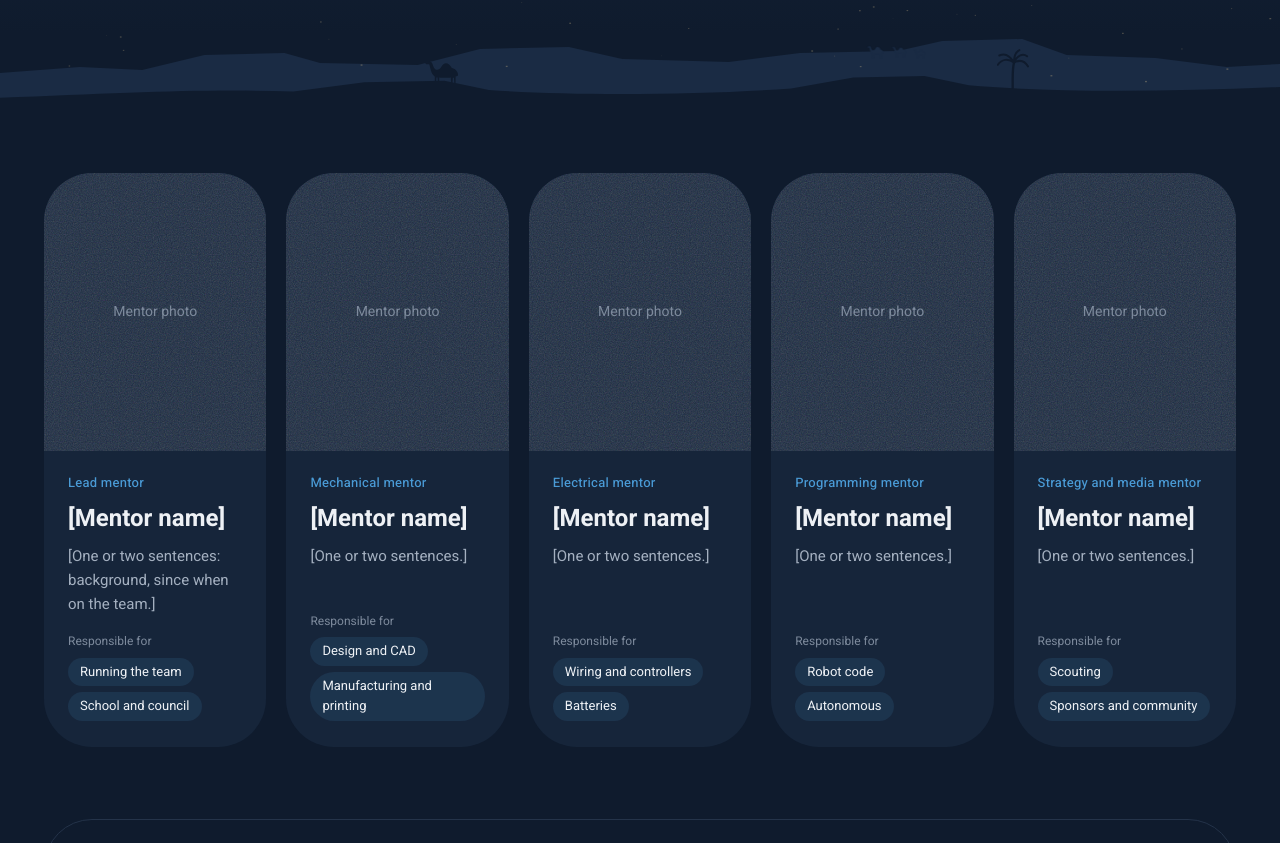
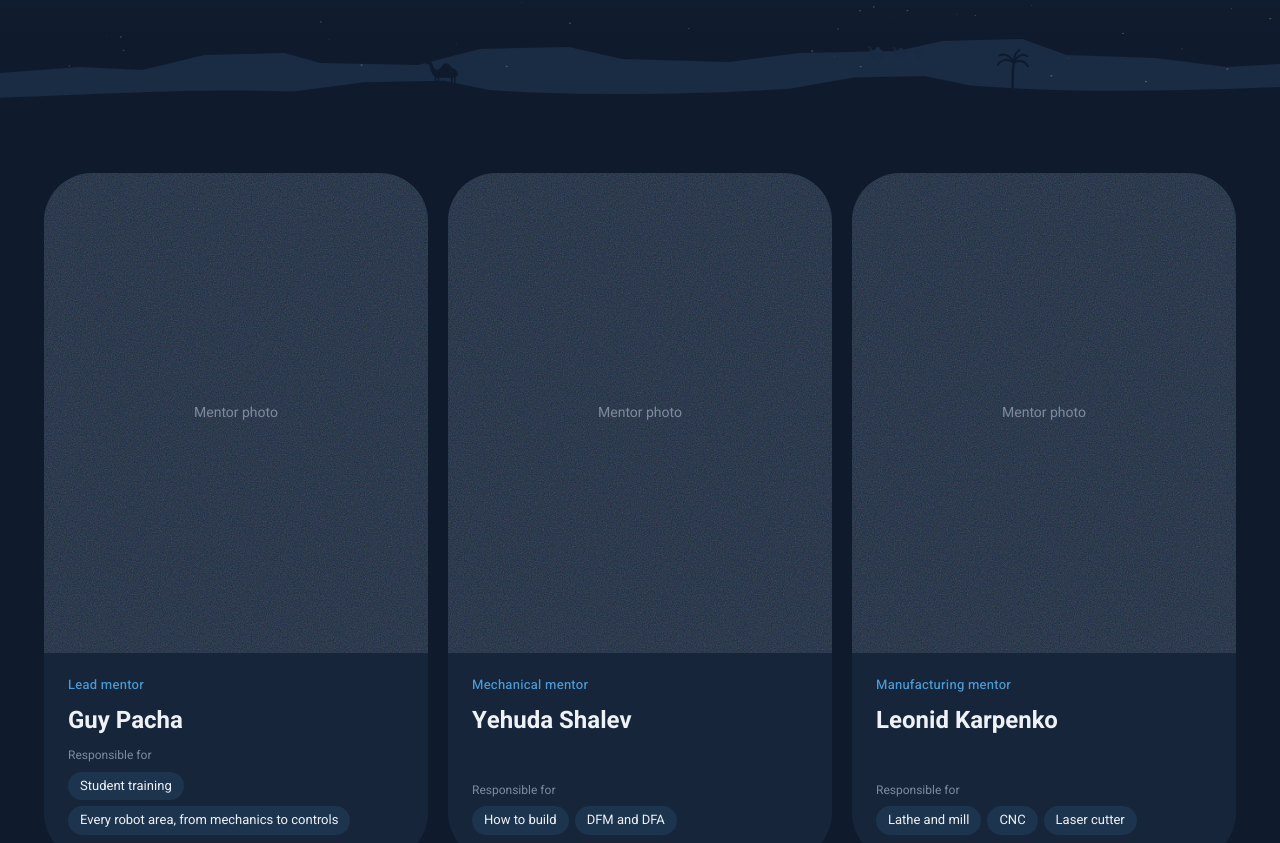
Before and after one commit to guypacha/they3211-website, an Astro site: page /en/team/mentors in a window 1280 px wide. Shown: the part 429-1272 px from the top of the page. Built offline with nearby package versions, Linux system fonts and the light colour scheme; Astro itself is replaced by a stand-in of ours.

Commit message:
Real mentor names and roles; six mentors
Co-Authored-By: Claude Opus 5.5 <noreply@anthropic.com>
Claude-Session: https://claude.ai/code/session_018RPcTNvoaYB1QEZDQGUJfG

```diff
--- a/src/components/Home.astro
+++ b/src/components/Home.astro
@@ -24,7 +24,7 @@ const HE = {
   title: 'בית', desc: 'קבוצת הרובוטיקה של תלמידי ירוחם, שנוסדה בשנת 2009 ומתחרה בליגת FRC מאז 2010.', arrow: '←',
   slidesLbl: 'תמונות מהקבוצה', dotsLbl: 'בחירת תמונה', dot: 'תמונה',
   h1: 'רובוטים מירוחם.',
-  lead: '<bdi>The Y Team</bdi> היא קבוצת הרובוטיקה של תלמידי ירוחם, שנוסדה בשנת 2009 ומתחרה בליגת <bdi>FRC</bdi> מאז 2010. עשרים תלמידים, חמישה מנטורים ורובוט חדש בכל עונה.',
+  lead: '<bdi>The Y Team</bdi> היא קבוצת הרובוטיקה של תלמידי ירוחם, שנוסדה בשנת 2009 ומתחרה בליגת <bdi>FRC</bdi> מאז 2010. עשרים תלמידים, שישה מנטורים ורובוט חדש בכל עונה.',
   join: 'הצטרפו לקבוצה', support: 'תמכו בנו',
   f1: 'שנת הקמה', f2: 'תלמידים מכיתות ט׳ עד י״ב', f3: 'מנטורים', f4: 'מספר המחסן של הסדנה',
   robots: 'הרובוטים', allRobots: 'כל הרובוטים', robotOf: 'הרובוט של', robotPh: 'תמונת רובוט',
@@ -40,7 +40,7 @@ const EN: typeof HE = {
   title: 'Home', desc: 'The robotics team of Yeruham high school students, founded in 2009 and competing in FRC since 2010.', arrow: '→',
   slidesLbl: 'Team photos', dotsLbl: 'Choose a photo', dot: 'Photo',
   h1: 'Robots from Yeruham.',
-  lead: 'The Y Team is the robotics team of high school students in Yeruham, in the Negev desert, founded in 2009 and competing in FRC since 2010. Twenty students, five mentors and a new robot every season.',
+  lead: 'The Y Team is the robotics team of high school students in Yeruham, in the Negev desert, founded in 2009 and competing in FRC since 2010. Twenty students, six mentors and a new robot every season.',
   join: 'Join the team', support: 'Support us',
   f1: 'Founded', f2: 'Students, grades 9 to 12', f3: 'Mentors', f4: 'Our workshop warehouse',
   robots: 'The robots', allRobots: 'All robots', robotOf: 'Robot of', robotPh: 'Robot photo',
@@ -96,7 +96,7 @@ const live = slides.some(s => s.src) ? slides.filter(s => s.src) : slides.slice(
     <div class="facts">
       <div><b data-count="2009">2009</b><span class="lbl">{t.f1}</span></div>
       <div><b data-count="20">20</b><span class="lbl">{t.f2}</span></div>
-      <div><b data-count="5">5</b><span class="lbl">{t.f3}</span></div>
+      <div><b data-count="6">6</b><span class="lbl">{t.f3}</span></div>
       <div><b data-count="52">52</b><span class="lbl">{t.f4}</span></div>
     </div>
   </div></section>
--- a/src/components/Mentors.astro
+++ b/src/components/Mentors.astro
@@ -19,7 +19,7 @@ const t = he
           <div class="mn-b">
             <span class="lbl acc">{m.role[lang]}</span>
             <h2>{m.name[lang]}</h2>
-            <p>{m.bio[lang]}</p>
+            {m.bio && <p>{m.bio[lang]}</p>}
             <span class="mn-own">{t.own}</span>
             <ul class="mn-tags">{m.owns.map(o => <li>{o[lang]}</li>)}</ul>
           </div>
@@ -29,7 +29,7 @@ const t = he
   </div>
 </Base>
 <style>
-.mentors{list-style:none;margin:0;padding:56px 0 0;display:grid;grid-template-columns:repeat(auto-fit,minmax(200px,1fr));gap:20px}
+.mentors{list-style:none;margin:0;padding:56px 0 0;display:grid;grid-template-columns:repeat(3,minmax(0,1fr));gap:20px}
 .mn{display:flex;flex-direction:column;background:var(--bg2);border-radius:var(--r-lg,36px);overflow:hidden}
 .mn :global(.mn-ph){border-radius:0!important;border:0!important}
 .mn-b{padding:22px 24px 26px;display:flex;flex-direction:column;gap:6px;flex:1}
@@ -41,4 +41,6 @@ const t = he
 .mn-cta{margin:72px 0 24px;padding:36px 40px;border-radius:var(--r-lg,36px);border:1px solid var(--line);display:flex;justify-content:space-between;align-items:center;gap:28px;flex-wrap:wrap}
 .mn-cta h2{margin:0 0 6px;font-size:26px}.mn-cta p{margin:0;color:var(--soft);max-width:560px}
 @media(max-width:600px){.mn-cta{padding:26px 22px}}
+@media(max-width:900px){.mentors{grid-template-columns:repeat(2,minmax(0,1fr))}}
+@media(max-width:560px){.mentors{grid-template-columns:minmax(0,1fr)}}
 </style>
--- a/src/data/people.ts
+++ b/src/data/people.ts
@@ -1,40 +1,37 @@
 // Mentors and team structure. Replace the [..] placeholders with real names.
 // Photos: put a file in public/photos/mentors/ and set photo: '/photos/mentors/name.jpg'.
 type T = { he: string; en: string };
-export type Mentor = { name: T; role: T; owns: T[]; bio: T; photo?: string };
+export type Mentor = { name: T; role: T; owns: T[]; bio?: T; photo?: string };
 
 export const mentors: Mentor[] = [
-  { name: { he: '[שם המנטור]', en: '[Mentor name]' }, role: { he: 'מנטור ראשי', en: 'Lead mentor' },
-    owns: [{ he: 'ניהול הקבוצה', en: 'Running the team' }, { he: 'קשר עם בית הספר והמועצה', en: 'School and council' }],
-    bio: { he: '[משפט או שניים: רקע, ממתי בקבוצה.]', en: '[One or two sentences: background, since when on the team.]' } },
-  { name: { he: '[שם המנטור]', en: '[Mentor name]' }, role: { he: 'מנטור מכניקה', en: 'Mechanical mentor' },
-    owns: [{ he: 'תכנון ושרטוט', en: 'Design and CAD' }, { he: 'ייצור והדפסה', en: 'Manufacturing and printing' }],
-    bio: { he: '[משפט או שניים.]', en: '[One or two sentences.]' } },
-  { name: { he: '[שם המנטור]', en: '[Mentor name]' }, role: { he: 'מנטור חשמל', en: 'Electrical mentor' },
-    owns: [{ he: 'חיווט ובקרים', en: 'Wiring and controllers' }, { he: 'סוללות', en: 'Batteries' }],
-    bio: { he: '[משפט או שניים.]', en: '[One or two sentences.]' } },
-  { name: { he: '[שם המנטור]', en: '[Mentor name]' }, role: { he: 'מנטור תכנות', en: 'Programming mentor' },
-    owns: [{ he: 'קוד הרובוט', en: 'Robot code' }, { he: 'אוטונומי', en: 'Autonomous' }],
-    bio: { he: '[משפט או שניים.]', en: '[One or two sentences.]' } },
-  { name: { he: '[שם המנטור]', en: '[Mentor name]' }, role: { he: 'מנטור אסטרטגיה ומדיה', en: 'Strategy and media mentor' },
-    owns: [{ he: 'סקאוטינג', en: 'Scouting' }, { he: 'ספונסרים וקהילה', en: 'Sponsors and community' }],
-    bio: { he: '[משפט או שניים.]', en: '[One or two sentences.]' } },
+  { name: { he: 'גיא פאצ׳ה', en: 'Guy Pacha' }, role: { he: 'מנטור ראשי', en: 'Lead mentor' },
+    owns: [{ he: 'הכשרת התלמידים', en: 'Student training' }, { he: 'כל תחומי הרובוט, ממכניקה ועד בקרה', en: 'Every robot area, from mechanics to controls' }] },
+  { name: { he: 'יהודה שלו', en: 'Yehuda Shalev' }, role: { he: 'מנטור מכניקה', en: 'Mechanical mentor' },
+    owns: [{ he: 'איך בונים', en: 'How to build' }, { he: 'תכנון לייצור ולהרכבה', en: 'DFM and DFA' }] },
+  { name: { he: 'לאוניד קרפנקו', en: 'Leonid Karpenko' }, role: { he: 'מנטור ייצור', en: 'Manufacturing mentor' },
+    owns: [{ he: 'מחרטה וכרסומת', en: 'Lathe and mill' }, { he: 'CNC', en: 'CNC' }, { he: 'חותך לייזר', en: 'Laser cutter' }] },
+  { name: { he: 'לירון גורי', en: 'Liron Guri' }, role: { he: 'רכש ותקציב', en: 'Purchasing and budget' },
+    owns: [{ he: 'רכש', en: 'Purchasing' }, { he: 'תקציב', en: 'Budget' }] },
+  { name: { he: 'ציפי', en: 'Tzipi' }, role: { he: 'מנטורית מדיה', en: 'Media mentor' },
+    owns: [{ he: 'צילום', en: 'Photography' }, { he: 'רשתות חברתיות', en: 'Social media' }] },
+  { name: { he: 'רחל קנול', en: 'Rachel Knol' }, role: { he: 'מנטורית קהילה', en: 'Community mentor' },
+    owns: [{ he: 'התנדבות', en: 'Volunteering' }, { he: 'פרויקטים של הקבוצה', en: 'Team projects' }] },
 ];
 
 export type Dept = { name: T; lead: T; mentor: T; does: T[] };
 export const leadership = {
-  head: { title: { he: 'מנטור ראשי', en: 'Lead mentor' }, who: { he: '[שם]', en: '[Name]' }, does: { he: 'אחראי על הקבוצה, התקציב והקשר עם בית הספר, המועצה והספונסרים.', en: 'Responsible for the team, the budget, and the link to the school, council and sponsors.' } },
+  head: { title: { he: 'מנטור ראשי', en: 'Lead mentor' }, who: { he: 'גיא פאצ׳ה', en: 'Guy Pacha' }, does: { he: 'מוביל את ההכשרה של התלמידים בכל תחומי הרובוט, ממכניקה ועד בקרה.', en: 'Leads student training in every robot area, from mechanics to controls.' } },
   captains: { title: { he: 'קפטנים', en: 'Captains' }, who: { he: '[שני תלמידים]', en: '[Two students]' }, does: { he: 'מובילים את התלמידים ביום יום, קובעים יעדים לשבוע ומחברים בין המחלקות.', en: 'Lead the students day to day, set weekly goals and connect the departments.' } },
 };
 export const depts: Dept[] = [
-  { name: { he: 'מכניקה', en: 'Mechanical' }, lead: { he: '[ראש מחלקה]', en: '[Lead]' }, mentor: { he: '[מנטור]', en: '[Mentor]' },
+  { name: { he: 'מכניקה', en: 'Mechanical' }, lead: { he: '[ראש מחלקה]', en: '[Lead]' }, mentor: { he: 'יהודה שלו, לאוניד קרפנקו', en: 'Yehuda Shalev, Leonid Karpenko' },
     does: [{ he: 'תכנון', en: 'Design' }, { he: 'ייצור', en: 'Manufacturing' }, { he: 'הרכבה', en: 'Assembly' }] },
-  { name: { he: 'חשמל', en: 'Electrical' }, lead: { he: '[ראש מחלקה]', en: '[Lead]' }, mentor: { he: '[מנטור]', en: '[Mentor]' },
+  { name: { he: 'חשמל', en: 'Electrical' }, lead: { he: '[ראש מחלקה]', en: '[Lead]' }, mentor: { he: 'גיא פאצ׳ה', en: 'Guy Pacha' },
     does: [{ he: 'חיווט', en: 'Wiring' }, { he: 'בקרים', en: 'Controllers' }, { he: 'סוללות', en: 'Batteries' }] },
-  { name: { he: 'תכנות', en: 'Programming' }, lead: { he: '[ראש מחלקה]', en: '[Lead]' }, mentor: { he: '[מנטור]', en: '[Mentor]' },
+  { name: { he: 'תכנות', en: 'Programming' }, lead: { he: '[ראש מחלקה]', en: '[Lead]' }, mentor: { he: 'גיא פאצ׳ה', en: 'Guy Pacha' },
     does: [{ he: 'קוד הרובוט', en: 'Robot code' }, { he: 'אוטונומי', en: 'Autonomous' }, { he: 'ראייה', en: 'Vision' }] },
-  { name: { he: 'אסטרטגיה', en: 'Strategy' }, lead: { he: '[ראש מחלקה]', en: '[Lead]' }, mentor: { he: '[מנטור]', en: '[Mentor]' },
+  { name: { he: 'אסטרטגיה', en: 'Strategy' }, lead: { he: '[ראש מחלקה]', en: '[Lead]' }, mentor: { he: 'גיא פאצ׳ה', en: 'Guy Pacha' },
     does: [{ he: 'ניתוח המשחק', en: 'Game analysis' }, { he: 'סקאוטינג', en: 'Scouting' }, { he: 'נהיגה', en: 'Drive team' }] },
-  { name: { he: 'מדיה ועסקים', en: 'Media and business' }, lead: { he: '[ראש מחלקה]', en: '[Lead]' }, mentor: { he: '[מנטור]', en: '[Mentor]' },
+  { name: { he: 'מדיה ועסקים', en: 'Media and business' }, lead: { he: '[ראש מחלקה]', en: '[Lead]' }, mentor: { he: 'ציפי, רחל קנול', en: 'Tzipi, Rachel Knol' },
     does: [{ he: 'תוכן ורשתות', en: 'Content and social' }, { he: 'ספונסרים', en: 'Sponsors' }, { he: 'קהילה', en: 'Community' }] },
 ];
--- a/src/pages/en/team.astro
+++ b/src/pages/en/team.astro
@@ -6,8 +6,8 @@ import Photo from '../../components/Photo.astro';
 ---
 <Base title="Team" description="Who we are: the robotics team of Yeruham high school students, since 2009." lang="en">
   <div class="w">
-    <header class="page-head"><span class="lbl">The team</span><h1>Twenty students, five mentors, one workshop in Yeruham.</h1>
-      <p>The team was founded in Yeruham in 2009 and went to its first competition a year later. Since then we have reached the FIRST Championship three times (2016, 2017, 2019), won the Chairman’s Award in two seasons and the Impact Award in 2023. Today twenty students from grades 9 to 12 and five mentors build a new robot every season in our workshop, Warehouse 52.</p><TeamTabs lang="en" cur="team" /></header>
+    <header class="page-head"><span class="lbl">The team</span><h1>Twenty students, six mentors, one workshop in Yeruham.</h1>
+      <p>The team was founded in Yeruham in 2009 and went to its first competition a year later. Since then we have reached the FIRST Championship three times (2016, 2017, 2019), won the Chairman’s Award in two seasons and the Impact Award in 2023. Today twenty students from grades 9 to 12 and six mentors build a new robot every season in our workshop, Warehouse 52.</p><TeamTabs lang="en" cur="team" /></header>
     <section class="sec two">
       <div class="prose"><h2 style="margin-top:0">What is FRC?</h2>
         <p>FIRST Robotics Competition is an international robotics competition for high school students. Every January a new game is announced, and teams have a few weeks to design and build a robot that plays it. Then they compete against teams from all over the world.</p>
--- a/src/pages/team.astro
+++ b/src/pages/team.astro
@@ -6,8 +6,8 @@ import { u } from '../lib';
 ---
 <Base title="הקבוצה" description="מי אנחנו: קבוצת הרובוטיקה של תלמידי ירוחם, מאז 2009.">
   <div class="w">
-    <header class="page-head"><span class="lbl">הקבוצה</span><h1>עשרים תלמידים, חמישה מנטורים, סדנה אחת בירוחם.</h1>
-      <p>הקבוצה נוסדה בירוחם בשנת <bdi>2009</bdi>, ושנה אחר כך עלתה לתחרות הראשונה שלה. מאז הגענו שלוש פעמים לאליפות העולם (<bdi>2016, 2017, 2019</bdi>), זכינו בפרס יו״ר בשתי עונות ובפרס ההשפעה בעונת <bdi>2023</bdi>. היום יש בקבוצה עשרים תלמידים מכיתות ט׳ עד י״ב וחמישה מנטורים, ובכל עונה הם בונים רובוט חדש בסדנה שלנו במחסן 52.</p><TeamTabs cur="team" /></header>
+    <header class="page-head"><span class="lbl">הקבוצה</span><h1>עשרים תלמידים, שישה מנטורים, סדנה אחת בירוחם.</h1>
+      <p>הקבוצה נוסדה בירוחם בשנת <bdi>2009</bdi>, ושנה אחר כך עלתה לתחרות הראשונה שלה. מאז הגענו שלוש פעמים לאליפות העולם (<bdi>2016, 2017, 2019</bdi>), זכינו בפרס יו״ר בשתי עונות ובפרס ההשפעה בעונת <bdi>2023</bdi>. היום יש בקבוצה עשרים תלמידים מכיתות ט׳ עד י״ב ושישה מנטורים, ובכל עונה הם בונים רובוט חדש בסדנה שלנו במחסן 52.</p><TeamTabs cur="team" /></header>
     <section class="sec two">
       <div class="prose"><h2 style="margin-top:0">מה זה <bdi>FRC</bdi>?</h2>
         <p><bdi>FIRST Robotics Competition</bdi> היא תחרות רובוטיקה בינלאומית לתלמידי תיכון. בכל ינואר מתפרסם משחק חדש, ולקבוצות יש כמה שבועות לתכנן ולבנות רובוט שמשחק אותו. אחר כך מתחרים מול קבוצות מכל העולם.</p>
```
